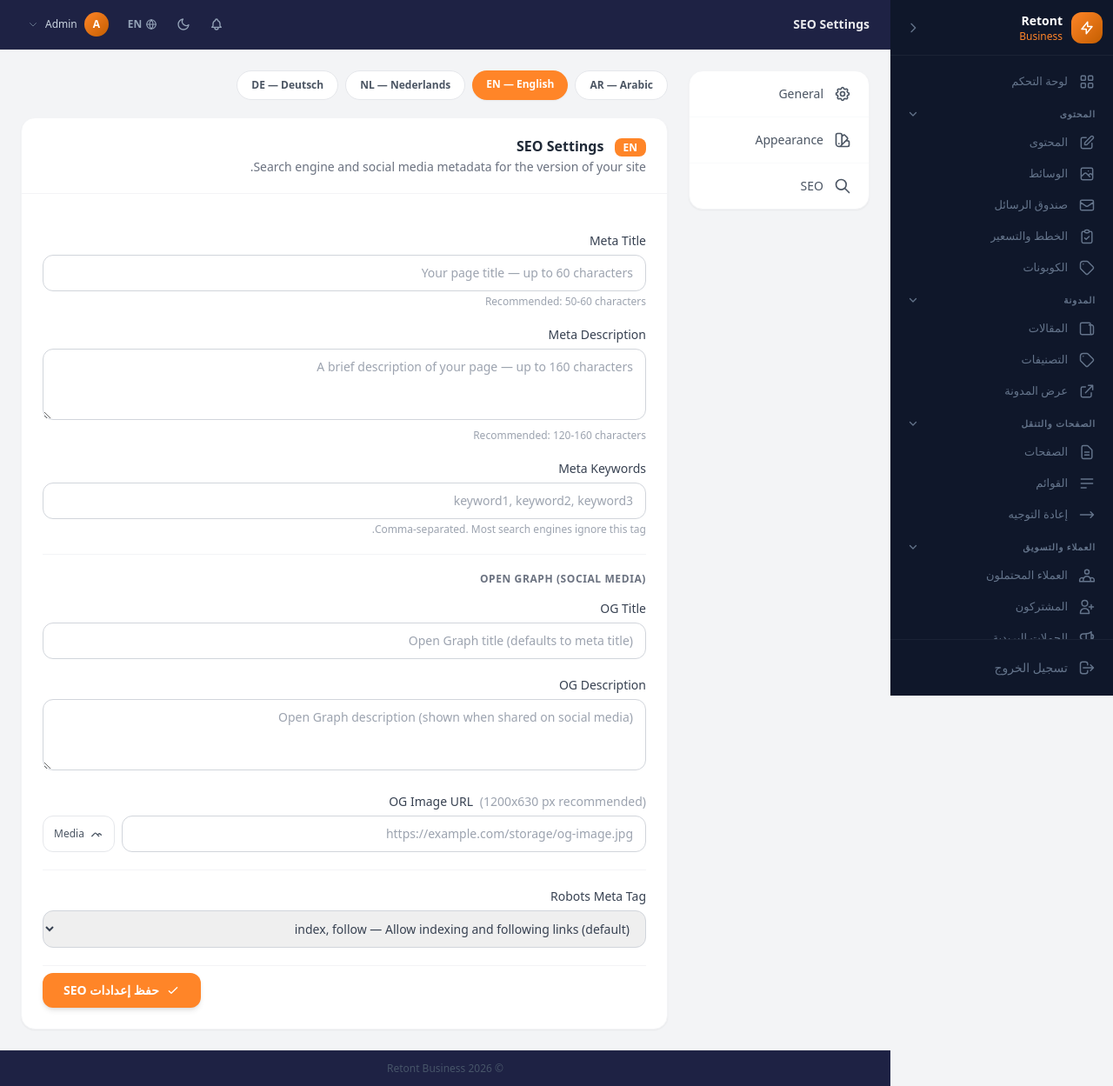
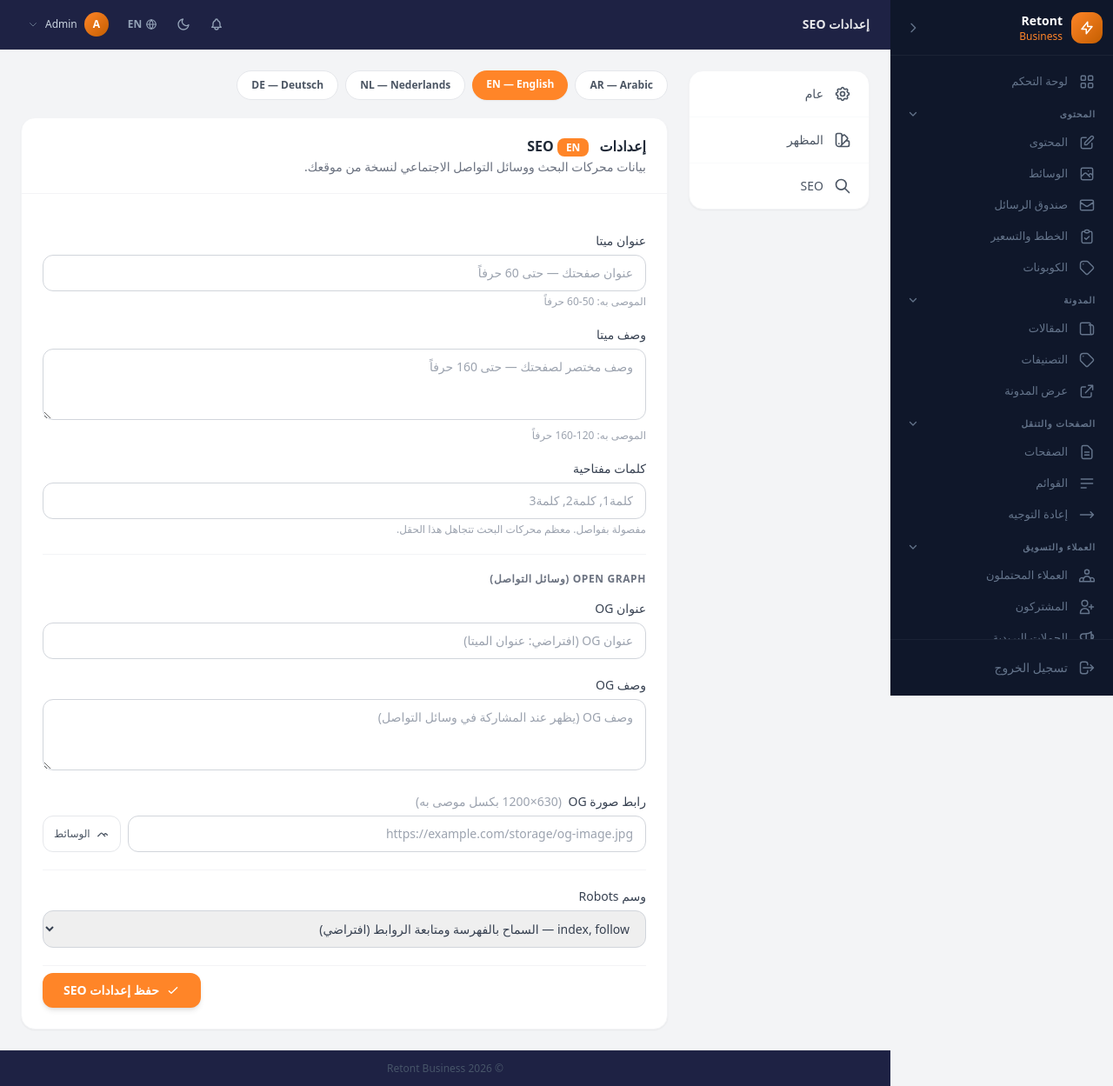
Before and after one commit to shikhtaleb/Business, a Laravel app: template resources/views/admin/settings/seo.blade.php in a window 1280 px wide. Shown: the whole page at 87% size. Run offline with Laravel 12, Linux system fonts and the light colour scheme; the template is opened without the code that fills it, so the values that code supplies are empty; some libraries are stand-ins or nearby versions.

Commit message:
feat: Translate remaining English placeholders and SEO settings view to Arabic
- seo.blade.php: Full Arabic translation of all labels, hints, OG section, robots options
- users/index.blade.php: Placeholder text (Jane Doe, Min. 8 chars, Repeat password)
- media/index.blade.php: 'Unknown' fallback → 'غير معروف'
- settings/general.blade.php: Site name placeholder → Arabic
- settings/smtp.blade.php: From name placeholder → Arabic

https://claude.ai/code/session_01UY9nwR4qdt6dyecz9sjrrM

```diff
--- a/resources/views/admin/media/index.blade.php
+++ b/resources/views/admin/media/index.blade.php
@@ -200,7 +200,7 @@
                             <!-- Info -->
                             <div class="px-2.5 py-2 border-t border-gray-100">
                                 <p class="text-xs font-medium text-gray-700 truncate" title="{{ $file->filename ?? $file->path ?? '' }}">
-                                    {{ $file->filename ?? basename($file->path ?? 'Unknown') }}
+                                    {{ $file->filename ?? basename($file->path ?? 'غير معروف') }}
                                 </p>
                                 <p class="text-xs text-gray-400 mt-0.5">{{ $sizeKb }}</p>
                             </div>
--- a/resources/views/admin/settings/general.blade.php
+++ b/resources/views/admin/settings/general.blade.php
@@ -68,7 +68,7 @@ $settingsTabs = [
                         class="w-full px-3.5 py-2.5 rounded-xl border border-gray-300 text-gray-900 text-sm
                                focus:outline-none focus:ring-2 focus:border-transparent transition-shadow
                                @error('site_name') border-red-400 bg-red-50 @enderror"
-                        placeholder="Retont Business"
+                        placeholder="اسم موقعك"
                     >
                     @error('site_name')
                         <p class="mt-1.5 text-xs text-red-600">{{ $message }}</p>
--- a/resources/views/admin/settings/seo.blade.php
+++ b/resources/views/admin/settings/seo.blade.php
@@ -1,15 +1,15 @@
 @extends('layouts.admin')
 
-@section('title', 'SEO Settings')
-@section('page-title', 'SEO Settings')
+@section('title', 'إعدادات SEO')
+@section('page-title', 'إعدادات SEO')
 
 @section('content')
 
 @php
 $settingsTabs = [
-    'admin.settings.general'    => ['label' => 'General',    'icon' => 'M10.325 4.317c.426-1.756 2.924-1.756 3.35 0a1.724 1.724 0 002.573 1.066c1.543-.94 3.31.826 2.37 2.37a1.724 1.724 0 001.065 2.572c1.756.426 1.756 2.924 0 3.35a1.724 1.724 0 00-1.066 2.573c.94 1.543-.826 3.31-2.37 2.37a1.724 1.724 0 00-2.572 1.065c-.426 1.756-2.924 1.756-3.35 0a1.724 1.724 0 00-2.573-1.066c-1.543.94-3.31-.826-2.37-2.37a1.724 1.724 0 00-1.065-2.572c-1.756-.426-1.756-2.924 0-3.35a1.724 1.724 0 001.066-2.573c-.94-1.543.826-3.31 2.37-2.37.996.608 2.296.07 2.572-1.065z M15 12a3 3 0 11-6 0 3 3 0 016 0z'],
-    'admin.settings.appearance' => ['label' => 'Appearance', 'icon' => 'M7 21a4 4 0 01-4-4V5a2 2 0 012-2h4a2 2 0 012 2v12a4 4 0 01-4 4zm0 0h12a2 2 0 002-2v-4a2 2 0 00-2-2h-2.343M11 7.343l1.657-1.657a2 2 0 012.828 0l2.829 2.829a2 2 0 010 2.828l-8.486 8.485M7 17h.01'],
-    'admin.settings.seo'        => ['label' => 'SEO',        'icon' => 'M21 21l-6-6m2-5a7 7 0 11-14 0 7 7 0 0114 0z'],
+    'admin.settings.general'    => ['label' => 'عام',    'icon' => 'M10.325 4.317c.426-1.756 2.924-1.756 3.35 0a1.724 1.724 0 002.573 1.066c1.543-.94 3.31.826 2.37 2.37a1.724 1.724 0 001.065 2.572c1.756.426 1.756 2.924 0 3.35a1.724 1.724 0 00-1.066 2.573c.94 1.543-.826 3.31-2.37 2.37a1.724 1.724 0 00-2.572 1.065c-.426 1.756-2.924 1.756-3.35 0a1.724 1.724 0 00-2.573-1.066c-1.543.94-3.31-.826-2.37-2.37a1.724 1.724 0 00-1.065-2.572c-1.756-.426-1.756-2.924 0-3.35a1.724 1.724 0 001.066-2.573c-.94-1.543.826-3.31 2.37-2.37.996.608 2.296.07 2.572-1.065z M15 12a3 3 0 11-6 0 3 3 0 016 0z'],
+    'admin.settings.appearance' => ['label' => 'المظهر', 'icon' => 'M7 21a4 4 0 01-4-4V5a2 2 0 012-2h4a2 2 0 012 2v12a4 4 0 01-4 4zm0 0h12a2 2 0 002-2v-4a2 2 0 00-2-2h-2.343M11 7.343l1.657-1.657a2 2 0 012.828 0l2.829 2.829a2 2 0 010 2.828l-8.486 8.485M7 17h.01'],
+    'admin.settings.seo'        => ['label' => 'SEO',    'icon' => 'M21 21l-6-6m2-5a7 7 0 11-14 0 7 7 0 0114 0z'],
 ];
 @endphp
 
@@ -52,14 +52,14 @@ $settingsTabs = [
         <div class="bg-white rounded-2xl shadow-sm border border-gray-100">
             <div class="px-6 py-5 border-b border-gray-100">
                 <h2 class="text-base font-semibold text-gray-800">
-                    SEO Settings
-                    <span class="ml-2 px-2.5 py-0.5 rounded-lg text-xs font-bold text-white uppercase"
+                    إعدادات SEO
+                    <span class="ms-2 px-2.5 py-0.5 rounded-lg text-xs font-bold text-white uppercase"
                           style="background:#FF8528;">
                         {{ $currentLang ?? 'en' }}
                     </span>
                 </h2>
                 <p class="text-sm text-gray-500 mt-0.5">
-                    Search engine and social media metadata for the <strong>{{ strtoupper($currentLang ?? 'en') }}</strong> version of your site.
+                    بيانات محركات البحث ووسائل التواصل الاجتماعي لنسخة <strong>{{ strtoupper($currentLang ?? 'en') }}</strong> من موقعك.
                 </p>
             </div>
 
@@ -80,7 +80,7 @@ $settingsTabs = [
                 {{-- Meta Title --}}
                 <div>
                     <label for="title" class="block text-sm font-medium text-gray-700 mb-1.5">
-                        Meta Title
+                        عنوان ميتا
                     </label>
                     <input
                         id="title"
@@ -90,15 +90,15 @@ $settingsTabs = [
                         maxlength="70"
                         class="w-full px-3.5 py-2.5 rounded-xl border border-gray-300 text-gray-900 text-sm
                                focus:outline-none focus:ring-2 focus:border-transparent transition-shadow"
-                        placeholder="Your page title — up to 60 characters"
+                        placeholder="عنوان صفحتك — حتى 60 حرفاً"
                     >
-                    <p class="mt-1 text-xs text-gray-400">Recommended: 50-60 characters</p>
+                    <p class="mt-1 text-xs text-gray-400">الموصى به: 50-60 حرفاً</p>
                 </div>
 
                 {{-- Meta Description --}}
                 <div>
                     <label for="desc" class="block text-sm font-medium text-gray-700 mb-1.5">
-                        Meta Description
+                        وصف ميتا
                     </label>
                     <textarea
                         id="desc"
@@ -107,15 +107,15 @@ $settingsTabs = [
                         maxlength="160"
                         class="w-full px-3.5 py-2.5 rounded-xl border border-gray-300 text-gray-900 text-sm
                                focus:outline-none focus:ring-2 focus:border-transparent transition-shadow resize-y"
-                        placeholder="A brief description of your page — up to 160 characters"
+                        placeholder="وصف مختصر لصفحتك — حتى 160 حرفاً"
                     >{{ old('desc', $seo['desc'] ?? '') }}</textarea>
-                    <p class="mt-1 text-xs text-gray-400">Recommended: 120-160 characters</p>
+                    <p class="mt-1 text-xs text-gray-400">الموصى به: 120-160 حرفاً</p>
                 </div>
 
                 {{-- Meta Keywords --}}
                 <div>
                     <label for="keywords" class="block text-sm font-medium text-gray-700 mb-1.5">
-                        Meta Keywords
+                        كلمات مفتاحية
                     </label>
                     <input
                         id="keywords"
@@ -124,18 +124,18 @@ $settingsTabs = [
                         value="{{ old('keywords', $seo['keywords'] ?? '') }}"
                         class="w-full px-3.5 py-2.5 rounded-xl border border-gray-300 text-gray-900 text-sm
                                focus:outline-none focus:ring-2 focus:border-transparent transition-shadow"
-                        placeholder="keyword1, keyword2, keyword3"
+                        placeholder="كلمة1, كلمة2, كلمة3"
                     >
-                    <p class="mt-1 text-xs text-gray-400">Comma-separated. Most search engines ignore this tag.</p>
+                    <p class="mt-1 text-xs text-gray-400">مفصولة بفواصل. معظم محركات البحث تتجاهل هذا الحقل.</p>
                 </div>
 
                 <div class="border-t border-gray-100 pt-5">
-                    <p class="text-xs font-semibold text-gray-500 uppercase tracking-wider mb-4">Open Graph (Social Media)</p>
+                    <p class="text-xs font-semibold text-gray-500 uppercase tracking-wider mb-4">Open Graph (وسائل التواصل)</p>
 
                     <div class="space-y-5">
                         {{-- OG Title --}}
                         <div>
-                            <label for="og_title" class="block text-sm font-medium text-gray-700 mb-1.5">OG Title</label>
+                            <label for="og_title" class="block text-sm font-medium text-gray-700 mb-1.5">عنوان OG</label>
                             <input
                                 id="og_title"
                                 type="text"
@@ -143,28 +143,28 @@ $settingsTabs = [
                                 value="{{ old('og_title', $seo['og_title'] ?? '') }}"
                                 class="w-full px-3.5 py-2.5 rounded-xl border border-gray-300 text-gray-900 text-sm
                                        focus:outline-none focus:ring-2 focus:border-transparent transition-shadow"
-                                placeholder="Open Graph title (defaults to meta title)"
+                                placeholder="عنوان OG (افتراضي: عنوان الميتا)"
                             >
                         </div>
 
                         {{-- OG Description --}}
                         <div>
-                            <label for="og_desc" class="block text-sm font-medium text-gray-700 mb-1.5">OG Description</label>
+                            <label for="og_desc" class="block text-sm font-medium text-gray-700 mb-1.5">وصف OG</label>
                             <textarea
                                 id="og_desc"
                                 name="og_desc"
                                 rows="3"
                                 class="w-full px-3.5 py-2.5 rounded-xl border border-gray-300 text-gray-900 text-sm
                                        focus:outline-none focus:ring-2 focus:border-transparent transition-shadow resize-y"
-                                placeholder="Open Graph description (shown when shared on social media)"
+                                placeholder="وصف OG (يظهر عند المشاركة في وسائل التواصل)"
                             >{{ old('og_desc', $seo['og_desc'] ?? '') }}</textarea>
                         </div>
 
                         {{-- OG Image --}}
                         <div>
                             <label for="og_image" class="block text-sm font-medium text-gray-700 mb-1.5">
-                                OG Image URL
-                                <span class="text-gray-400 font-normal ml-1">(1200x630 px recommended)</span>
+                                رابط صورة OG
+                                <span class="text-gray-400 font-normal ms-1">(1200×630 بكسل موصى به)</span>
                             </label>
                             <div class="flex gap-2">
                                 <input
@@ -178,13 +178,13 @@ $settingsTabs = [
                                 >
                                 <a href="{{ route('admin.media.index') }}"
                                    target="_blank"
-                                   title="Browse Media Library"
+                                   title="تصفح مكتبة الوسائط"
                                    class="flex items-center gap-1.5 px-3 py-2 rounded-xl border border-gray-200 text-xs text-gray-600 hover:bg-gray-50 flex-shrink-0 transition-colors">
                                     <svg class="w-4 h-4" fill="none" stroke="currentColor" viewBox="0 0 24 24">
                                         <path stroke-linecap="round" stroke-linejoin="round" stroke-width="2"
                                               d="M4 16l4.586-4.586a2 2 0 012.828 0L16 16m-2-2l1.586-1.586a2 2 0 012.828 0L20 14"/>
                                     </svg>
-                                    Media
+                                    الوسائط
                                 </a>
                             </div>
                             @if (!empty($seo['og_image']))
@@ -199,7 +199,7 @@ $settingsTabs = [
                 {{-- Robots Meta --}}
                 <div class="border-t border-gray-100 pt-5">
                     <label for="robots" class="block text-sm font-medium text-gray-700 mb-1.5">
-                        Robots Meta Tag
+                        وسم Robots
                     </label>
                     <select
                         id="robots"
@@ -208,10 +208,10 @@ $settingsTabs = [
                                focus:outline-none focus:ring-2 focus:border-transparent transition-shadow"
                     >
                         @foreach ([
-                            'index,follow'     => 'index, follow — Allow indexing and following links (default)',
-                            'noindex,follow'   => 'noindex, follow — Don\'t index, but follow links',
-                            'index,nofollow'   => 'index, nofollow — Index page, but don\'t follow links',
-                            'noindex,nofollow' => 'noindex, nofollow — Block all crawlers',
+                            'index,follow'     => 'index, follow — السماح بالفهرسة ومتابعة الروابط (افتراضي)',
+                            'noindex,follow'   => 'noindex, follow — عدم الفهرسة مع متابعة الروابط',
+                            'index,nofollow'   => 'index, nofollow — الفهرسة بدون متابعة الروابط',
+                            'noindex,nofollow' => 'noindex, nofollow — حظر جميع برامج الزحف',
                         ] as $val => $label)
                             <option value="{{ $val }}"
                                 {{ old('robots', $seo['robots'] ?? 'index,follow') === $val ? 'selected' : '' }}>
--- a/resources/views/admin/settings/smtp.blade.php
+++ b/resources/views/admin/settings/smtp.blade.php
@@ -104,7 +104,7 @@ $settingsTabs = [
                         <label class="block text-sm font-medium text-gray-700 mb-1.5">{{ __('admin.from_name') }}</label>
                         <input type="text" name="smtp_from_name" value="{{ old('smtp_from_name', $settings['smtp_from_name'] ?? '') }}"
                                class="w-full px-3.5 py-2.5 rounded-xl border border-gray-300 text-sm focus:outline-none focus:ring-2"
-                               placeholder="Retont Business">
+                               placeholder="اسم المرسل">
                     </div>
                 </div>
 
```
Also changed, not shown: resources/views/admin/users/index.blade.php (+4 -4 lines).
